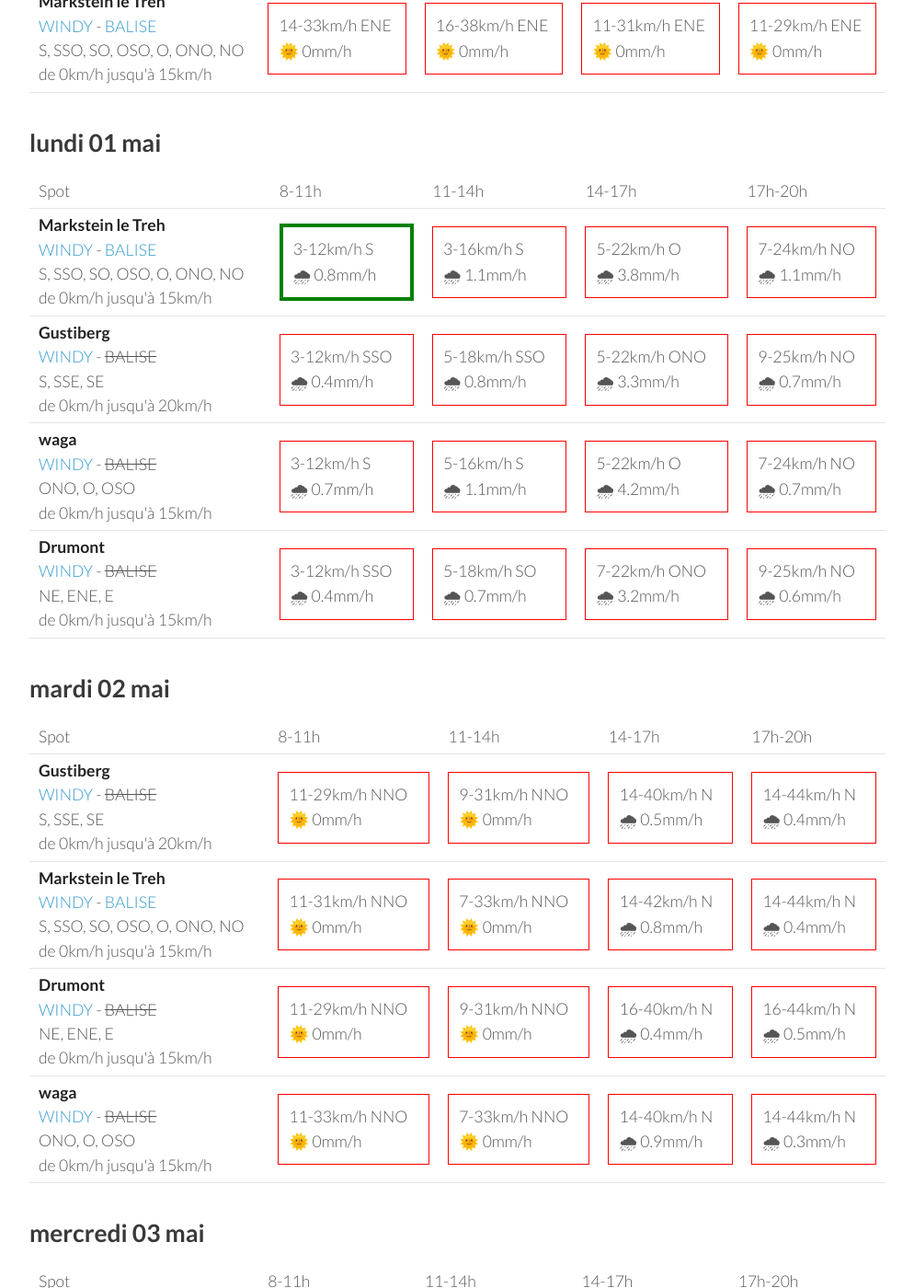
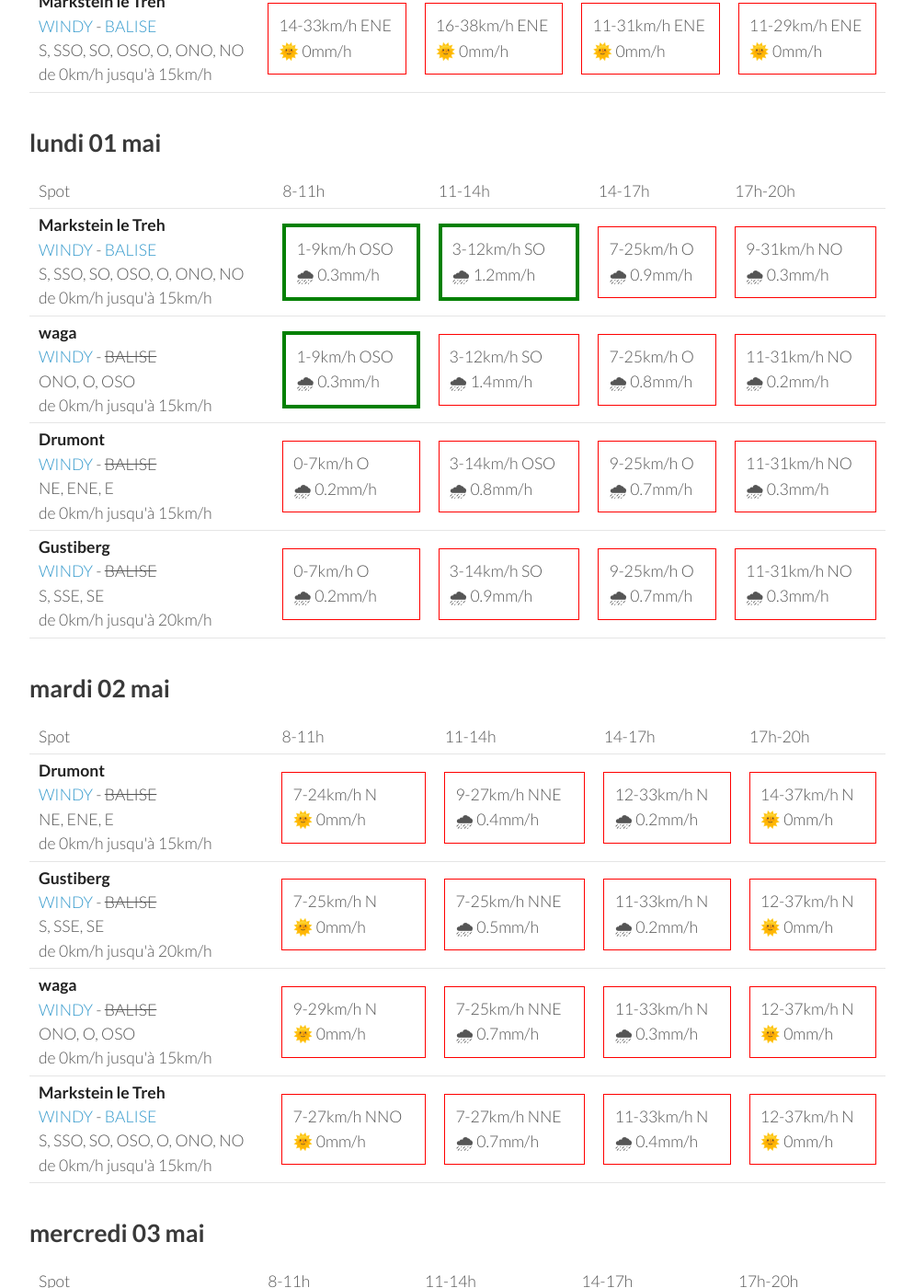
Before and after one commit to parapente-dans-le-nord/parapente-dans-le-nord.github.io, a Jekyll site: the page built from vosges.markdown, in a window 1280 px wide and 1400 px high, scrolled down 1325 px. Shown: the whole window at 92% size, without its empty margins (26-1020 px from the left). Built offline with Jekyll 4.4.1, drawn with Linux system fonts in a browser that asks for light colours; some of the changed text lies outside the part shown.

Commit message:
update index.markdown

```diff
--- a/vosges.markdown
+++ b/vosges.markdown
@@ -132,40 +132,40 @@ page mise à jour le samedi 29 avril 13:16
 <tr>
         <td><strong>Markstein le Treh</strong><br><a href="https://windy.com/47.926/7.012?47.505,7.012,8,m:eY1agmQ">WINDY</a> - <span class=""><a href="http://www.balisemeteo.com/balise.php?idBalise=136">BALISE</a> </span><br> <span class="vent-favorable">S, SSO, SO, OSO, O, ONO, NO</span><br><span class="force-vent">de 0km/h jusqu'à 15km/h</span> </td>
 
-            <td><div class="flyable"><p>3-12km/h S</p><p>🌧 0.8mm/h</p></div></td>
-            <td><div class="not-flyable"><p>3-16km/h S</p><p>🌧 1.1mm/h</p></div></td>
-            <td><div class="not-flyable"><p>5-22km/h O</p><p>🌧 3.8mm/h</p></div></td>
-            <td><div class="not-flyable"><p>7-24km/h NO</p><p>🌧 1.1mm/h</p></div></td>
+            <td><div class="flyable"><p>1-9km/h OSO</p><p>🌧 0.3mm/h</p></div></td>
+            <td><div class="flyable"><p>3-12km/h SO</p><p>🌧 1.2mm/h</p></div></td>
+            <td><div class="not-flyable"><p>7-25km/h O</p><p>🌧 0.9mm/h</p></div></td>
+            <td><div class="not-flyable"><p>9-31km/h NO</p><p>🌧 0.3mm/h</p></div></td>
+
+
+    </tr>
+<tr>
+        <td><strong>waga</strong><br><a href="https://windy.com/47.903/6.996?47.900,6.983,15">WINDY</a> - <span class="no-balise"> BALISE </span><br> <span class="vent-favorable">ONO, O, OSO</span><br><span class="force-vent">de 0km/h jusqu'à 15km/h</span> </td>
+
+            <td><div class="flyable"><p>1-9km/h OSO</p><p>🌧 0.3mm/h</p></div></td>
+            <td><div class="not-flyable"><p>3-12km/h SO</p><p>🌧 1.4mm/h</p></div></td>
+            <td><div class="not-flyable"><p>7-25km/h O</p><p>🌧 0.8mm/h</p></div></td>
+            <td><div class="not-flyable"><p>11-31km/h NO</p><p>🌧 0.2mm/h</p></div></td>
+
+
+    </tr>
+<tr>
+        <td><strong>Drumont</strong><br><a href="https://windy.com/47.898/6.919?47.687,6.919,9,m:eYYagmG">WINDY</a> - <span class="no-balise"> BALISE </span><br> <span class="vent-favorable">NE, ENE, E</span><br><span class="force-vent">de 0km/h jusqu'à 15km/h</span> </td>
+
+            <td><div class="not-flyable"><p>0-7km/h O</p><p>🌧 0.2mm/h</p></div></td>
+            <td><div class="not-flyable"><p>3-14km/h OSO</p><p>🌧 0.8mm/h</p></div></td>
+            <td><div class="not-flyable"><p>9-25km/h O</p><p>🌧 0.7mm/h</p></div></td>
+            <td><div class="not-flyable"><p>11-31km/h NO</p><p>🌧 0.3mm/h</p></div></td>
 
 
     </tr>
 <tr>
         <td><strong>Gustiberg</strong><br><a href="https://windy.com/47.894/6.934?47.891,6.934,15,m:eYYagmI">WINDY</a> - <span class="no-balise"> BALISE </span><br> <span class="vent-favorable">S, SSE, SE</span><br><span class="force-vent">de 0km/h jusqu'à 20km/h</span> </td>
 
-            <td><div class="not-flyable"><p>3-12km/h SSO</p><p>🌧 0.4mm/h</p></div></td>
-            <td><div class="not-flyable"><p>5-18km/h SSO</p><p>🌧 0.8mm/h</p></div></td>
-            <td><div class="not-flyable"><p>5-22km/h ONO</p><p>🌧 3.3mm/h</p></div></td>
-            <td><div class="not-flyable"><p>9-25km/h NO</p><p>🌧 0.7mm/h</p></div></td>
-
-
-    </tr>
-<tr>
-        <td><strong>waga</strong><br><a href="https://windy.com/47.903/6.996?47.900,6.983,15">WINDY</a> - <span class="no-balise"> BALISE </span><br> <span class="vent-favorable">ONO, O, OSO</span><br><span class="force-vent">de 0km/h jusqu'à 15km/h</span> </td>
-
-            <td><div class="not-flyable"><p>3-12km/h S</p><p>🌧 0.7mm/h</p></div></td>
-            <td><div class="not-flyable"><p>5-16km/h S</p><p>🌧 1.1mm/h</p></div></td>
-            <td><div class="not-flyable"><p>5-22km/h O</p><p>🌧 4.2mm/h</p></div></td>
-            <td><div class="not-flyable"><p>7-24km/h NO</p><p>🌧 0.7mm/h</p></div></td>
-
-
-    </tr>
-<tr>
-        <td><strong>Drumont</strong><br><a href="https://windy.com/47.898/6.919?47.687,6.919,9,m:eYYagmG">WINDY</a> - <span class="no-balise"> BALISE </span><br> <span class="vent-favorable">NE, ENE, E</span><br><span class="force-vent">de 0km/h jusqu'à 15km/h</span> </td>
-
-            <td><div class="not-flyable"><p>3-12km/h SSO</p><p>🌧 0.4mm/h</p></div></td>
-            <td><div class="not-flyable"><p>5-18km/h SO</p><p>🌧 0.7mm/h</p></div></td>
-            <td><div class="not-flyable"><p>7-22km/h ONO</p><p>🌧 3.2mm/h</p></div></td>
-            <td><div class="not-flyable"><p>9-25km/h NO</p><p>🌧 0.6mm/h</p></div></td>
+            <td><div class="not-flyable"><p>0-7km/h O</p><p>🌧 0.2mm/h</p></div></td>
+            <td><div class="not-flyable"><p>3-14km/h SO</p><p>🌧 0.9mm/h</p></div></td>
+            <td><div class="not-flyable"><p>9-25km/h O</p><p>🌧 0.7mm/h</p></div></td>
+            <td><div class="not-flyable"><p>11-31km/h NO</p><p>🌧 0.3mm/h</p></div></td>
 
 
     </tr>
@@ -186,42 +186,42 @@ page mise à jour le samedi 29 avril 13:16
       <td>17h-20h</td>
     </tr>
 <tr>
+        <td><strong>Drumont</strong><br><a href="https://windy.com/47.898/6.919?47.687,6.919,9,m:eYYagmG">WINDY</a> - <span class="no-balise"> BALISE </span><br> <span class="vent-favorable">NE, ENE, E</span><br><span class="force-vent">de 0km/h jusqu'à 15km/h</span> </td>
+
+            <td><div class="not-flyable"><p>7-24km/h N</p><p>🌞 0mm/h</p></div></td>
+            <td><div class="not-flyable"><p>9-27km/h NNE</p><p>🌧 0.4mm/h</p></div></td>
+            <td><div class="not-flyable"><p>12-33km/h N</p><p>🌧 0.2mm/h</p></div></td>
+            <td><div class="not-flyable"><p>14-37km/h N</p><p>🌞 0mm/h</p></div></td>
+
+
+    </tr>
+<tr>
         <td><strong>Gustiberg</strong><br><a href="https://windy.com/47.894/6.934?47.891,6.934,15,m:eYYagmI">WINDY</a> - <span class="no-balise"> BALISE </span><br> <span class="vent-favorable">S, SSE, SE</span><br><span class="force-vent">de 0km/h jusqu'à 20km/h</span> </td>
 
-            <td><div class="not-flyable"><p>11-29km/h NNO</p><p>🌞 0mm/h</p></div></td>
-            <td><div class="not-flyable"><p>9-31km/h NNO</p><p>🌞 0mm/h</p></div></td>
-            <td><div class="not-flyable"><p>14-40km/h N</p><p>🌧 0.5mm/h</p></div></td>
-            <td><div class="not-flyable"><p>14-44km/h N</p><p>🌧 0.4mm/h</p></div></td>
+            <td><div class="not-flyable"><p>7-25km/h N</p><p>🌞 0mm/h</p></div></td>
+            <td><div class="not-flyable"><p>7-25km/h NNE</p><p>🌧 0.5mm/h</p></div></td>
+            <td><div class="not-flyable"><p>11-33km/h N</p><p>🌧 0.2mm/h</p></div></td>
+            <td><div class="not-flyable"><p>12-37km/h N</p><p>🌞 0mm/h</p></div></td>
+
+
+    </tr>
+<tr>
+        <td><strong>waga</strong><br><a href="https://windy.com/47.903/6.996?47.900,6.983,15">WINDY</a> - <span class="no-balise"> BALISE </span><br> <span class="vent-favorable">ONO, O, OSO</span><br><span class="force-vent">de 0km/h jusqu'à 15km/h</span> </td>
+
+            <td><div class="not-flyable"><p>9-29km/h N</p><p>🌞 0mm/h</p></div></td>
+            <td><div class="not-flyable"><p>7-25km/h NNE</p><p>🌧 0.7mm/h</p></div></td>
+            <td><div class="not-flyable"><p>11-33km/h N</p><p>🌧 0.3mm/h</p></div></td>
+            <td><div class="not-flyable"><p>12-37km/h N</p><p>🌞 0mm/h</p></div></td>
 
 
     </tr>
 <tr>
         <td><strong>Markstein le Treh</strong><br><a href="https://windy.com/47.926/7.012?47.505,7.012,8,m:eY1agmQ">WINDY</a> - <span class=""><a href="http://www.balisemeteo.com/balise.php?idBalise=136">BALISE</a> </span><br> <span class="vent-favorable">S, SSO, SO, OSO, O, ONO, NO</span><br><span class="force-vent">de 0km/h jusqu'à 15km/h</span> </td>
 
-            <td><div class="not-flyable"><p>11-31km/h NNO</p><p>🌞 0mm/h</p></div></td>
-            <td><div class="not-flyable"><p>7-33km/h NNO</p><p>🌞 0mm/h</p></div></td>
-            <td><div class="not-flyable"><p>14-42km/h N</p><p>🌧 0.8mm/h</p></div></td>
-            <td><div class="not-flyable"><p>14-44km/h N</p><p>🌧 0.4mm/h</p></div></td>
-
-
-    </tr>
-<tr>
-        <td><strong>Drumont</strong><br><a href="https://windy.com/47.898/6.919?47.687,6.919,9,m:eYYagmG">WINDY</a> - <span class="no-balise"> BALISE </span><br> <span class="vent-favorable">NE, ENE, E</span><br><span class="force-vent">de 0km/h jusqu'à 15km/h</span> </td>
-
-            <td><div class="not-flyable"><p>11-29km/h NNO</p><p>🌞 0mm/h</p></div></td>
-            <td><div class="not-flyable"><p>9-31km/h NNO</p><p>🌞 0mm/h</p></div></td>
-            <td><div class="not-flyable"><p>16-40km/h N</p><p>🌧 0.4mm/h</p></div></td>
-            <td><div class="not-flyable"><p>16-44km/h N</p><p>🌧 0.5mm/h</p></div></td>
-
-
-    </tr>
-<tr>
-        <td><strong>waga</strong><br><a href="https://windy.com/47.903/6.996?47.900,6.983,15">WINDY</a> - <span class="no-balise"> BALISE </span><br> <span class="vent-favorable">ONO, O, OSO</span><br><span class="force-vent">de 0km/h jusqu'à 15km/h</span> </td>
-
-            <td><div class="not-flyable"><p>11-33km/h NNO</p><p>🌞 0mm/h</p></div></td>
-            <td><div class="not-flyable"><p>7-33km/h NNO</p><p>🌞 0mm/h</p></div></td>
-            <td><div class="not-flyable"><p>14-40km/h N</p><p>🌧 0.9mm/h</p></div></td>
-            <td><div class="not-flyable"><p>14-44km/h N</p><p>🌧 0.3mm/h</p></div></td>
+            <td><div class="not-flyable"><p>7-27km/h NNO</p><p>🌞 0mm/h</p></div></td>
+            <td><div class="not-flyable"><p>7-27km/h NNE</p><p>🌧 0.7mm/h</p></div></td>
+            <td><div class="not-flyable"><p>11-33km/h N</p><p>🌧 0.4mm/h</p></div></td>
+            <td><div class="not-flyable"><p>12-37km/h N</p><p>🌞 0mm/h</p></div></td>
 
 
     </tr>
```
Also changed, not shown: other parts of vosges.markdown (+1 -1 lines).
